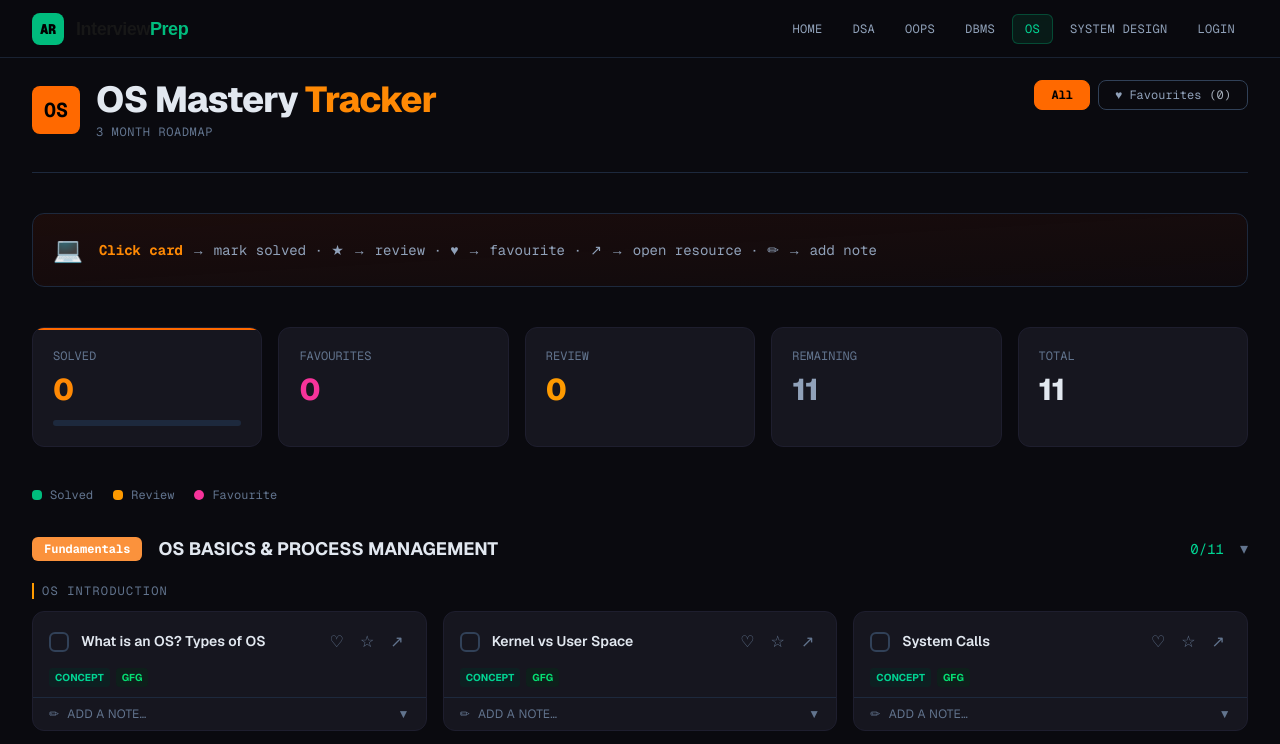
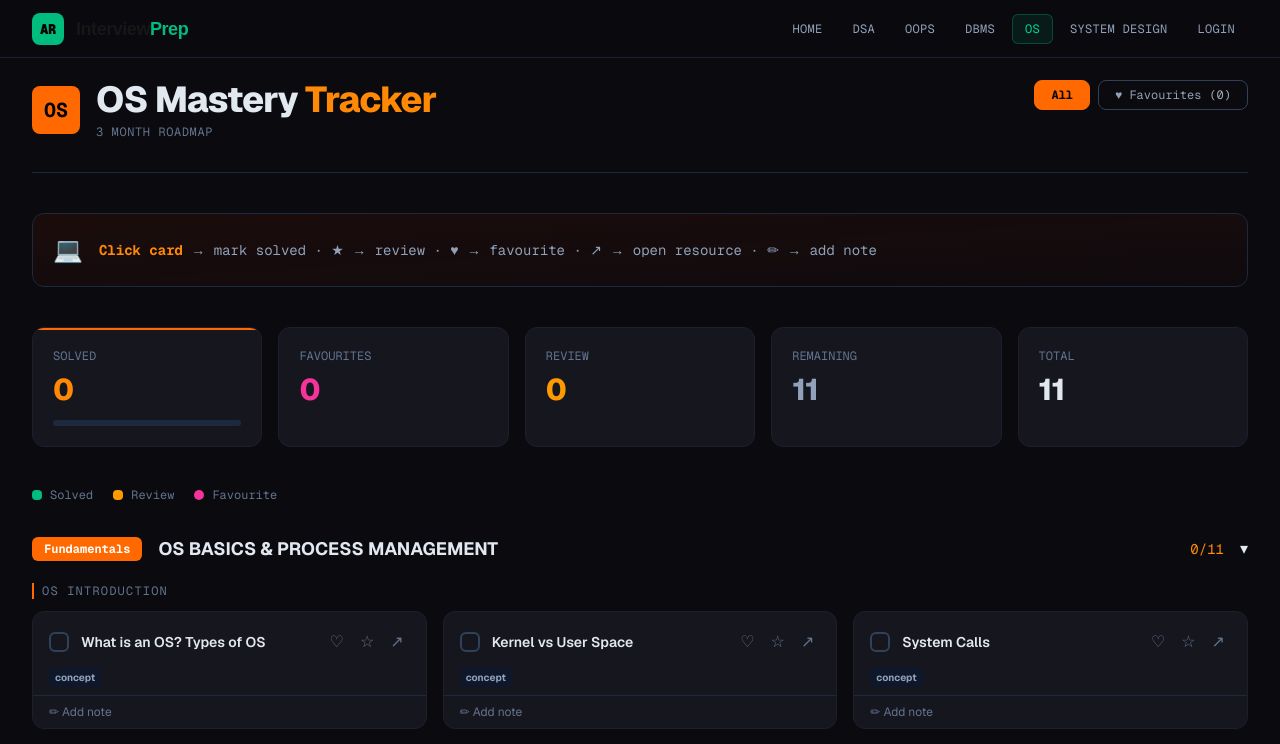
Before and after one commit to armanali0786/StackMastery, a Next.js app: page /os in a window 1280 px wide. Shown: the top 744 px of the page. Built offline with nearby package versions, Linux system fonts and the light colour scheme.

Commit message:
Added common component for problemcard updated coded

```diff
--- /dev/null
+++ b/app/components/MonthSection.tsx
@@ -0,0 +1,106 @@
+"use client";
+
+import { useState } from "react";
+import { Theme } from "./types/theme";
+import ProblemCard from "./ProblemCard";
+
+export default function MonthSection({
+  month,
+  monthIndex,
+  theme,
+  state,
+  favs,
+  notes,
+  openNotes,
+  toggleSolve,
+  toggleReview,
+  toggleFav,
+  toggleNoteOpen,
+  updateNote,
+}: any) {
+
+  const [collapsed, setCollapsed] = useState(false);
+
+  let solved = 0;
+  let total = 0;
+
+  month.topics.forEach((topic: any, ti: number) => {
+    total += topic.problems.length;
+    topic.problems.forEach((_: any, pi: number) => {
+      const k = `${monthIndex}_${ti}_${pi}`;
+      if (state[k] === "done") solved++;
+    });
+  });
+
+  return (
+    <div className="mb-12">
+
+      <button
+        onClick={() => setCollapsed(!collapsed)}
+        className="w-full flex items-center gap-4 mb-5"
+      >
+        <div className={`font-mono text-xs font-bold text-white px-3 py-1 rounded-md ${theme.primary}`}>
+          {month.month}
+        </div>
+
+        <h2 className="text-lg font-bold flex-1 text-left">
+          {month.theme}
+        </h2>
+
+        <div className={`${theme.primaryText} text-sm font-mono`}>
+          {solved}/{total}
+        </div>
+
+        <div className={`transition-transform ${collapsed ? "rotate-180" : ""}`}>
+          ▾
+        </div>
+      </button>
+
+      {!collapsed && (
+        <div className="space-y-8">
+
+          {month.topics.map((topic: any, topicIdx: number) => (
+
+            <div key={topicIdx}>
+
+              <div className={`text-xs font-mono uppercase tracking-widest text-slate-500 mb-3 border-l-2 ${theme.primaryBorder} pl-2`}>
+                {topic.label}
+              </div>
+
+              <div className="grid grid-cols-1 md:grid-cols-2 lg:grid-cols-3 gap-4">
+
+                {topic.problems.map((problem: any, probIdx: number) => {
+
+                  const k = `${monthIndex}_${topicIdx}_${probIdx}`;
+
+                  return (
+                    <ProblemCard
+                      key={k}
+                      problem={problem}
+                      theme={theme}
+                      monthIdx={monthIndex}
+                      topicIdx={topicIdx}
+                      probIdx={probIdx}
+                      status={state[k] || "todo"}
+                      isFav={!!favs[k]}
+                      note={notes[k]}
+                      isNoteOpen={!!openNotes[k]}
+                      toggleSolve={toggleSolve}
+                      toggleReview={toggleReview}
+                      toggleFav={toggleFav}
+                      toggleNoteOpen={toggleNoteOpen}
+                      updateNote={updateNote}
+                    />
+                  );
+                })}
+              </div>
+
+            </div>
+
+          ))}
+
+        </div>
+      )}
+    </div>
+  );
+}
--- a/app/components/ProblemCard.tsx
+++ b/app/components/ProblemCard.tsx
@@ -1,32 +1,74 @@
-"use client"
+"use client";
 
-// import { Theme } from "../components/types/theme"
+import { Theme } from "./types/theme";
+import { Problem, StateValue } from "./types/problem";
+
+type Props = {
+  problem: Problem;
+  monthIdx: number;
+  topicIdx: number;
+  probIdx: number;
+
+  status: StateValue;
+  isFav: boolean;
+
+  note?: string;
+  isNoteOpen: boolean;
+
+  theme: Theme;
+
+  toggleSolve: (m: number, t: number, p: number) => void;
+  toggleReview: (m: number, t: number, p: number) => void;
+  toggleFav: (m: number, t: number, p: number) => void;
+
+  toggleNoteOpen: (key: string) => void;
+  updateNote: (key: string, val: string) => void;
+};
 
 export default function ProblemCard({
   problem,
+  monthIdx,
+  topicIdx,
+  probIdx,
   status,
   isFav,
+  note = "",
+  isNoteOpen,
   theme,
   toggleSolve,
   toggleReview,
   toggleFav,
-}: any) {
+  toggleNoteOpen,
+  updateNote,
+}: Props) {
+
+  const key = `${monthIdx}_${topicIdx}_${probIdx}`;
+
   return (
     <div
-      className={`group bg-[#16161f] border border-[#1e1e2e] rounded-xl overflow-hidden transition-all hover:shadow-lg`}
+      className={`
+        group bg-[#16161f] border border-[#1e1e2e] rounded-xl overflow-hidden
+        transition-all duration-200 hover:${theme.primaryBorder}/30 hover:-translate-y-px
+        ${status === "done" ? "border-emerald-700/30 bg-emerald-950/10" : ""}
+        ${status === "review" ? "border-amber-600/30 bg-amber-950/10" : ""}
+        ${isFav ? "outline outline-1 outline-pink-500/30" : ""}
+      `}
     >
+      {/* Top Row */}
       <div
         className="flex items-center gap-3 px-4 pt-3 pb-2 cursor-pointer"
-        onClick={toggleSolve}
+        onClick={() => toggleSolve(monthIdx, topicIdx, probIdx)}
       >
         <div
-          className={`w-5 h-5 rounded-md border flex items-center justify-center text-xs
-          ${
-            status === "done"
-              ? `${theme.primary} border-none`
-              : "border-slate-700"
-          }`}
-        />
+          className={`
+            w-5 h-5 rounded-md border-2 flex items-center justify-center text-xs
+            ${status === "done" ? `${theme.primary} ${theme.primaryBorder} text-black` : ""}
+            ${status === "review" ? "bg-amber-500 border-amber-500 text-black" : "border-slate-700"}
+          `}
+        >
+          {status === "done" && "✓"}
+          {status === "review" && "★"}
+        </div>
 
         <div className="flex-1">
           <p
@@ -38,36 +80,84 @@ export default function ProblemCard({
           </p>
         </div>
 
-        <div className="flex gap-1">
+        {/* Actions */}
+        <div className="flex items-center gap-1">
+
           <button
             onClick={(e) => {
-              e.stopPropagation()
-              toggleFav()
+              e.stopPropagation();
+              toggleFav(monthIdx, topicIdx, probIdx);
             }}
-            className={`p-1 ${isFav ? "text-pink-500" : "text-slate-500"}`}
+            className={`p-1.5 ${
+              isFav ? "text-pink-500" : "text-slate-500 hover:text-pink-400"
+            }`}
           >
-            ♥
+            {isFav ? "♥" : "♡"}
           </button>
 
           <button
             onClick={(e) => {
-              e.stopPropagation()
-              toggleReview()
+              e.stopPropagation();
+              toggleReview(monthIdx, topicIdx, probIdx);
             }}
-            className="p-1 text-amber-400"
+            className={`p-1.5 ${
+              status === "review"
+                ? "text-amber-400"
+                : "text-slate-500 hover:text-amber-400"
+            }`}
           >
-            ★
+            {status === "review" ? "★" : "☆"}
           </button>
 
-          <a
-            href={problem.links?.[0]?.u}
-            target="_blank"
-            className={`p-1 ${theme.primaryText}`}
-          >
-            ↗
-          </a>
+          {problem.links?.length > 0 && (
+            <a
+              href={problem.links[0].u}
+              target="_blank"
+              rel="noopener noreferrer"
+              onClick={(e) => e.stopPropagation()}
+              className={`p-1.5 text-slate-500 hover:${theme.primaryText}`}
+            >
+              ↗
+            </a>
+          )}
         </div>
       </div>
+
+      {/* Tags */}
+      <div className="flex gap-1.5 px-4 pb-2 flex-wrap">
+        {(problem.tags || []).map((tag, i) => (
+          <span
+            key={i}
+            className="text-[10px] font-bold px-1.5 py-0.5 rounded-sm bg-slate-900 text-slate-400"
+          >
+            {tag}
+          </span>
+        ))}
+      </div>
+
+      {/* Notes */}
+      <div className="border-t border-slate-800">
+
+        <button
+          onClick={(e) => {
+            e.stopPropagation();
+            toggleNoteOpen(key);
+          }}
+          className={`w-full flex items-center gap-2 px-4 py-2 text-xs text-slate-500 hover:${theme.primaryText}`}
+        >
+          ✏ {note || "Add note"}
+        </button>
+
+        {isNoteOpen && (
+          <div className="px-4 pb-3">
+            <textarea
+              value={note}
+              onChange={(e) => updateNote(key, e.target.value)}
+              className="w-full bg-slate-950 border border-slate-700 rounded-lg px-3 py-2 text-sm"
+            />
+          </div>
+        )}
+      </div>
     </div>
-  )
+  );
 }
--- /dev/null
+++ b/app/components/types/problem.ts
@@ -0,0 +1,30 @@
+export type Link = {
+  l: string; // label (LC, GFG, etc.)
+  u: string; // url
+  t?: string; // type (optional)
+};
+
+export type Problem = {
+  name: string;
+  links: Link[];
+  tags?: string[];
+};
+
+export type StateValue = "todo" | "done" | "review";
+
+export type State = Record<string, StateValue>;
+
+export type Fav = Record<string, boolean>;
+
+export type Notes = Record<string, string>;
+
+export type Topic = {
+  label: string;
+  problems: Problem[];
+};
+
+export type ProblemData = {
+  month: string;
+  theme: string;
+  topics: Topic[];
+};
--- a/app/dbms/page.tsx
+++ b/app/dbms/page.tsx
@@ -6,7 +6,7 @@ import DBMSHeader from "./components/DBMSHeader";
 import StatsBar from "../components/StatsBar";
 import TipBanner from "../components/TipBanner";
 import Legend from "../components/Legend";
-import MonthSection from "./components/MonthSection";
+import MonthSection from "../components/MonthSection";
 import GlobalNotebook from "./components/GlobalNotebook";
 import FavPanel from "./components/FavPanel";
 import { ProblemData, State, Fav, Notes } from "./components/types";
@@ -171,7 +171,7 @@ export default function DBMSTrackerPage() {
         {currentTab === "all" &&
           DATA.map((month, mi) => (
             <MonthSection
-              key={mi}
+              theme={dbmsTheme}
               month={month}
               monthIndex={mi}
               state={state}
--- a/app/dsa/page.tsx
+++ b/app/dsa/page.tsx
@@ -7,7 +7,7 @@ import TipBanner from "../components/TipBanner";
 import StatsBar from "../components/StatsBar";
 import Legend from "../components/Legend";
 import FavPanel from "./components/FavPanel";
-import MonthSection from "./components/MonthSection";
+import MonthSection from "../components/MonthSection";
 import GlobalNotebook from "./components/GlobalNotebook";
 import { ProblemData, State, Fav, Notes } from "./components/types";
 
@@ -270,18 +270,6 @@ export default function DSATrackerPage() {
       <div className="fixed inset-0 pointer-events-none z-0 bg-grid-accent opacity-5" />
 
       <div className="relative z-10 container mx-auto px-4 sm:px-6 lg:px-8 py-10 max-w-7xl">
-        {/* <DSAHeader
-          currentTab={currentTab}
-          setCurrentTab={setCurrentTab}
-          favCount={stats.fav}
-        />
-
-        <StatsBar stats={stats} />
-
-        <TipBanner />
-
-        <Legend /> */}
-
         <TrackerHeader
           title="DSA Mastery"
           subtitle="6 Month Roadmap"
@@ -316,7 +304,7 @@ export default function DSATrackerPage() {
         {currentTab === "all" &&
           DATA.map((month, mi) => (
             <MonthSection
-              key={mi}
+              theme={dsaTheme}
               month={month}
               monthIndex={mi}
               state={state}
--- a/app/oops/page.tsx
+++ b/app/oops/page.tsx
@@ -8,7 +8,7 @@ import TipBanner from "../components/TipBanner";
 import StatsBar from "../components/StatsBar";
 import Legend from "../components/Legend";
 import FavPanel from "./components/FavPanel";
-import MonthSection from "./components/MonthSection";
+import MonthSection from "../components/MonthSection";
 import GlobalNotebook from "./components/GlobalNotebook";
 import { ProblemData, State, Fav, Notes } from "./components/types";
 
@@ -203,7 +203,7 @@ export default function OOPsTrackerPage() {
         {currentTab === "all" &&
           DATA.map((month, mi) => (
             <MonthSection
-              key={mi}
+              theme={oopsTheme}
               month={month}
               monthIndex={mi}
               state={state}
--- a/app/os/page.tsx
+++ b/app/os/page.tsx
@@ -7,7 +7,7 @@ import StatsBar from "../components/StatsBar";
 import TipBanner from "../components/TipBanner";
 import Legend from "../components/Legend";
 import FavPanel from "./components/FavPanel";
-import MonthSection from "./components/MonthSection";
+import MonthSection from "../components/MonthSection";
 import GlobalNotebook from "./components/GlobalNotebook";
 import { ProblemData, State, Fav, Notes } from "./components/types";
 import { osTheme } from "../components/constants/themes";
@@ -174,7 +174,7 @@ export default function OSTrackerPage() {
         {currentTab === "all" &&
           DATA.map((month, mi) => (
             <MonthSection
-              key={mi}
+              theme={osTheme}
               month={month}
               monthIndex={mi}
               state={state}
--- a/app/system-design/page.tsx
+++ b/app/system-design/page.tsx
@@ -7,7 +7,7 @@ import StatsBar from "../components/StatsBar";
 import TipBanner from "../components/TipBanner";
 import Legend from "../components/Legend";
 import FavPanel from "./components/FavPanel";
-import MonthSection from "./components/MonthSection";
+import MonthSection from "../components/MonthSection";
 import GlobalNotebook from "./components/GlobalNotebook";
 import { ProblemData, State, Fav, Notes } from "./components/types";
 import { systemDesignTheme } from "../components/constants/themes";
@@ -172,7 +172,7 @@ export default function SystemDesignTrackerPage() {
         {currentTab === "all" &&
           DATA.map((month, mi) => (
             <MonthSection
-              key={mi}
+              theme={systemDesignTheme}
               month={month}
               monthIndex={mi}
               state={state}
```
